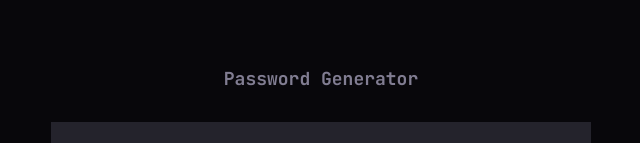
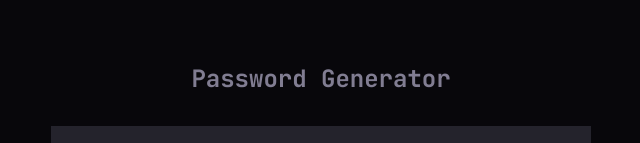
Before and after one commit to funmilolajire/pg, a website built with Parcel: page src/index.html in a window 1280 px wide. Shown: the top 143 px of the page, without its empty margins (319-959 px from the left). Built offline with nearby package versions, Linux system fonts and the light colour scheme.

Commit message:
update readme

```diff
--- a/src/index.scss
+++ b/src/index.scss
@@ -32,16 +32,6 @@ body {
         weight: 700;
     }
 
-    h1,
-    h2,
-    h3,
-    h4,
-    h5,
-    h6 {
-        font-size: inherit;
-        font-weight: inherit;
-        line-height: inherit;
-    }
 }
 
 header {
```
